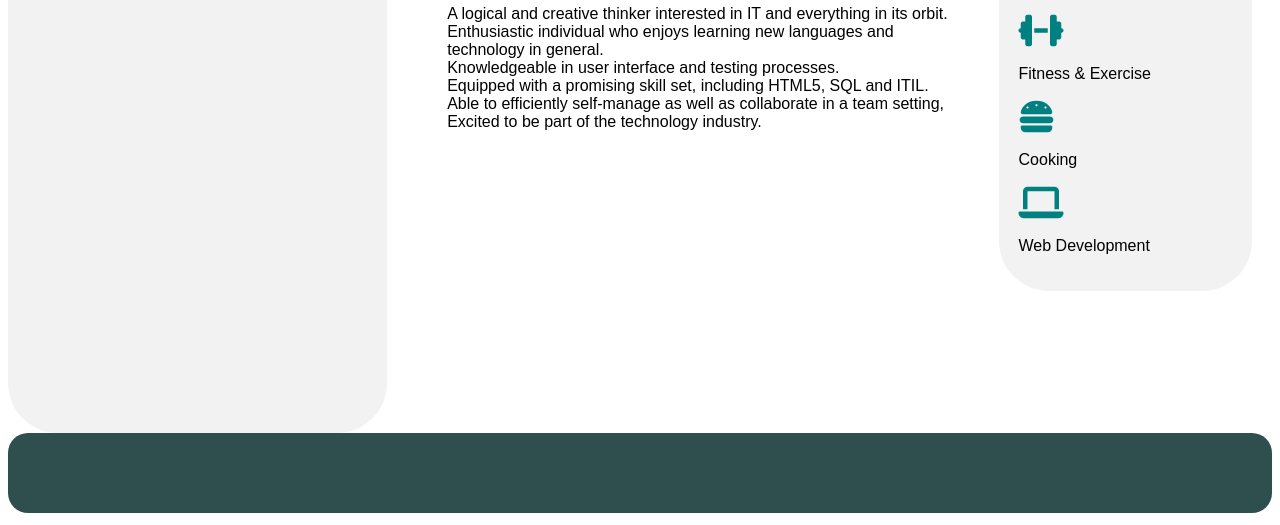
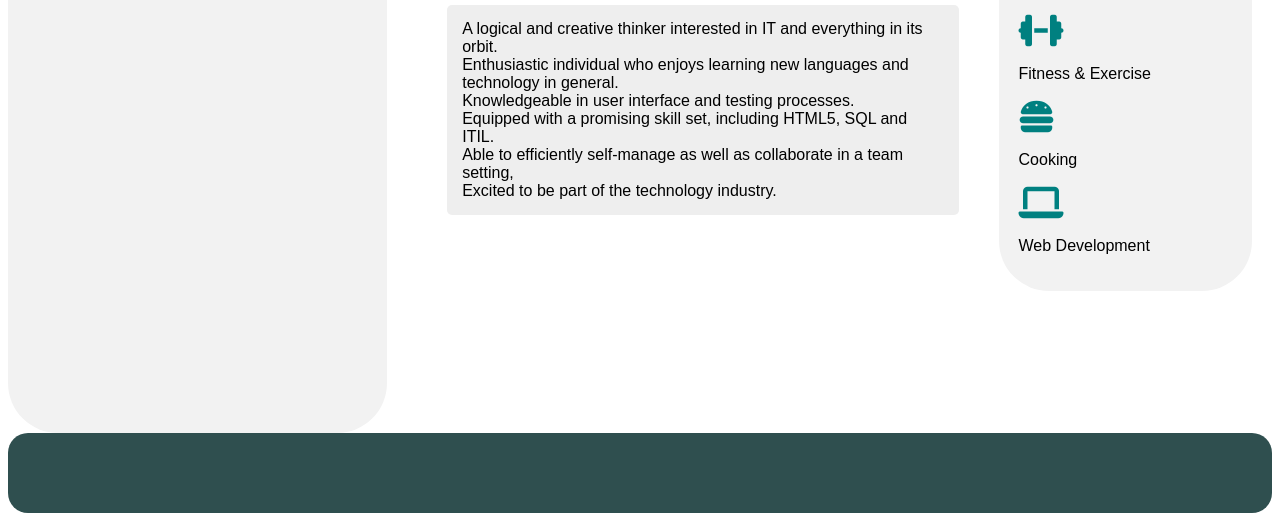
Before and after one commit to Lois-Morgan/Profile, a plain HTML site: page index.html in a window 1280 px wide. Shown: the part 275-800 px from the top of the page. Drawn offline with Linux system fonts and the light colour scheme.

Commit message:
Update SS.css

```diff
--- a/SS.css
+++ b/SS.css
@@ -47,6 +47,12 @@ padding: 20px;
 border-radius: 50px;
 width: 30%;
 display: table-cell;
+}
+
+blockquote {
+padding: 15px;
+background: #eee;
+border-radius: 5px;
 }
 
 /* Individual listed items  */
```
